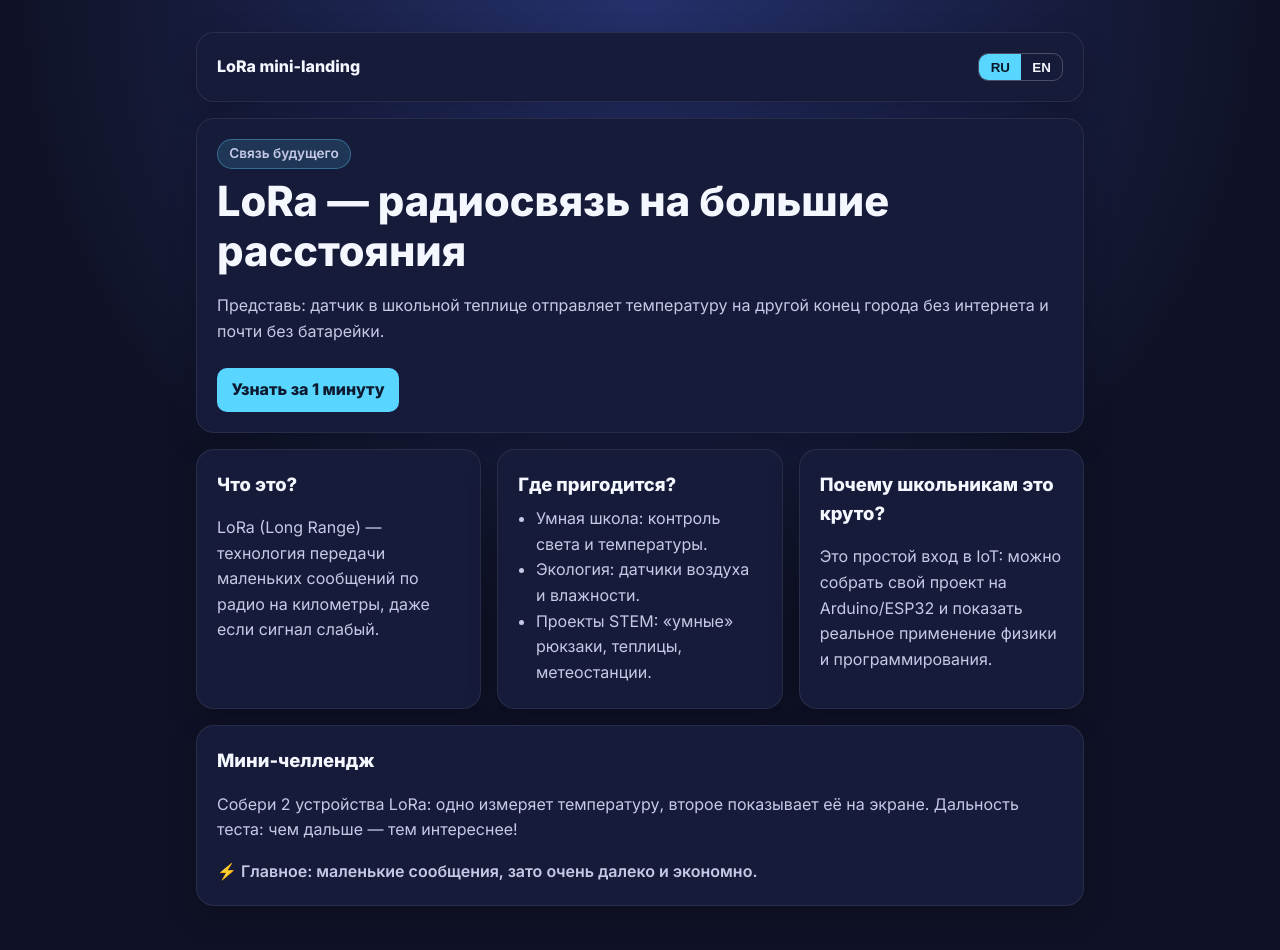
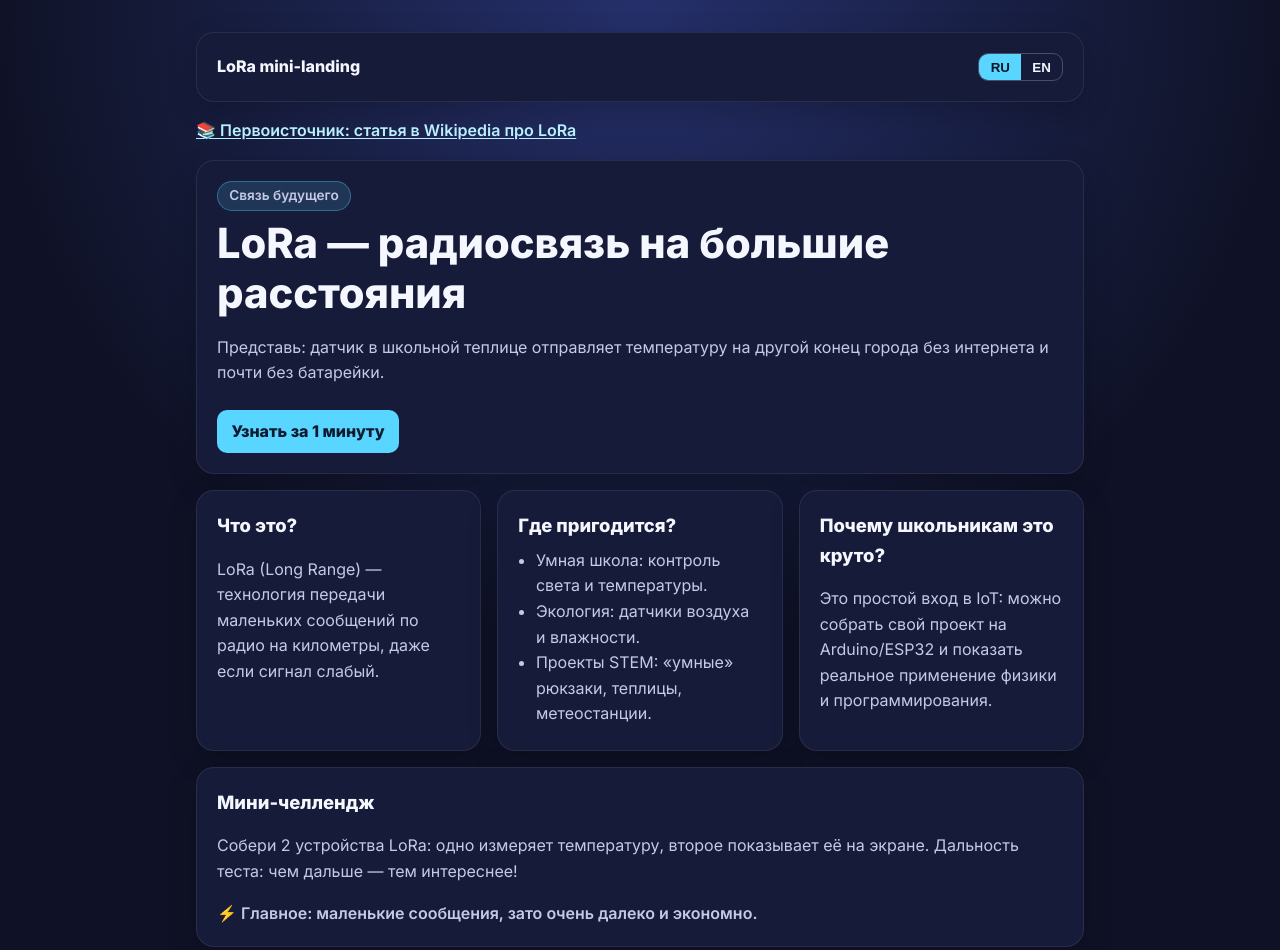
Before and after one commit to peccatos/peccato, a plain HTML site: page index.html in a window 1280 px wide. Shown: the top 950 px of the page. Drawn offline with Linux system fonts and the light colour scheme.

Commit message:
Add Wikipedia source link with language-aware URL

```diff
--- a/index.html
+++ b/index.html
@@ -21,6 +21,18 @@
           <button class="lang-btn" data-lang="en" type="button">EN</button>
         </div>
       </header>
+
+      <p class="source-link">
+        <a
+          href="https://ru.wikipedia.org/wiki/LoRa"
+          target="_blank"
+          rel="noopener noreferrer"
+          data-i18n="wiki_link"
+          data-i18n-href="wiki_href"
+        >
+          📚 Первоисточник: статья в Wikipedia про LoRa
+        </a>
+      </p>
 
       <section class="hero card">
         <p class="badge" data-i18n="badge">Связь будущего</p>
@@ -75,6 +87,8 @@
       const translations = {
         ru: {
           logo: "LoRa mini-landing",
+          wiki_link: "📚 Первоисточник: статья в Wikipedia про LoRa",
+          wiki_href: "https://ru.wikipedia.org/wiki/LoRa",
           badge: "Связь будущего",
           hero_title: "LoRa — радиосвязь на большие расстояния",
           hero_subtitle:
@@ -97,6 +111,8 @@
         },
         en: {
           logo: "LoRa mini-landing",
+          wiki_link: "📚 Source: Wikipedia article about LoRa",
+          wiki_href: "https://en.wikipedia.org/wiki/LoRa",
           badge: "Future-ready communication",
           hero_title: "LoRa — long-range radio communication",
           hero_subtitle:
@@ -121,6 +137,7 @@
 
       const langButtons = document.querySelectorAll('.lang-btn');
       const translatable = document.querySelectorAll('[data-i18n]');
+      const translatableHref = document.querySelectorAll('[data-i18n-href]');
 
       function setLanguage(lang) {
         const dict = translations[lang] || translations.ru;
@@ -129,6 +146,11 @@
         translatable.forEach((el) => {
           const key = el.dataset.i18n;
           if (dict[key]) el.textContent = dict[key];
+        });
+
+        translatableHref.forEach((el) => {
+          const key = el.dataset.i18nHref;
+          if (dict[key]) el.setAttribute('href', dict[key]);
         });
 
         langButtons.forEach((btn) => {
--- a/styles.css
+++ b/styles.css
@@ -69,6 +69,22 @@
   outline-offset: 2px;
 }
 
+
+.source-link {
+  margin: 0;
+}
+
+.source-link a {
+  color: #b9f0ff;
+  text-decoration: underline;
+  text-underline-offset: 2px;
+  font-weight: 600;
+}
+
+.source-link a:hover {
+  color: #ffffff;
+}
+
 .hero h1 {
   margin: 0.5rem 0;
   font-size: clamp(1.6rem, 4vw, 2.6rem);
```
